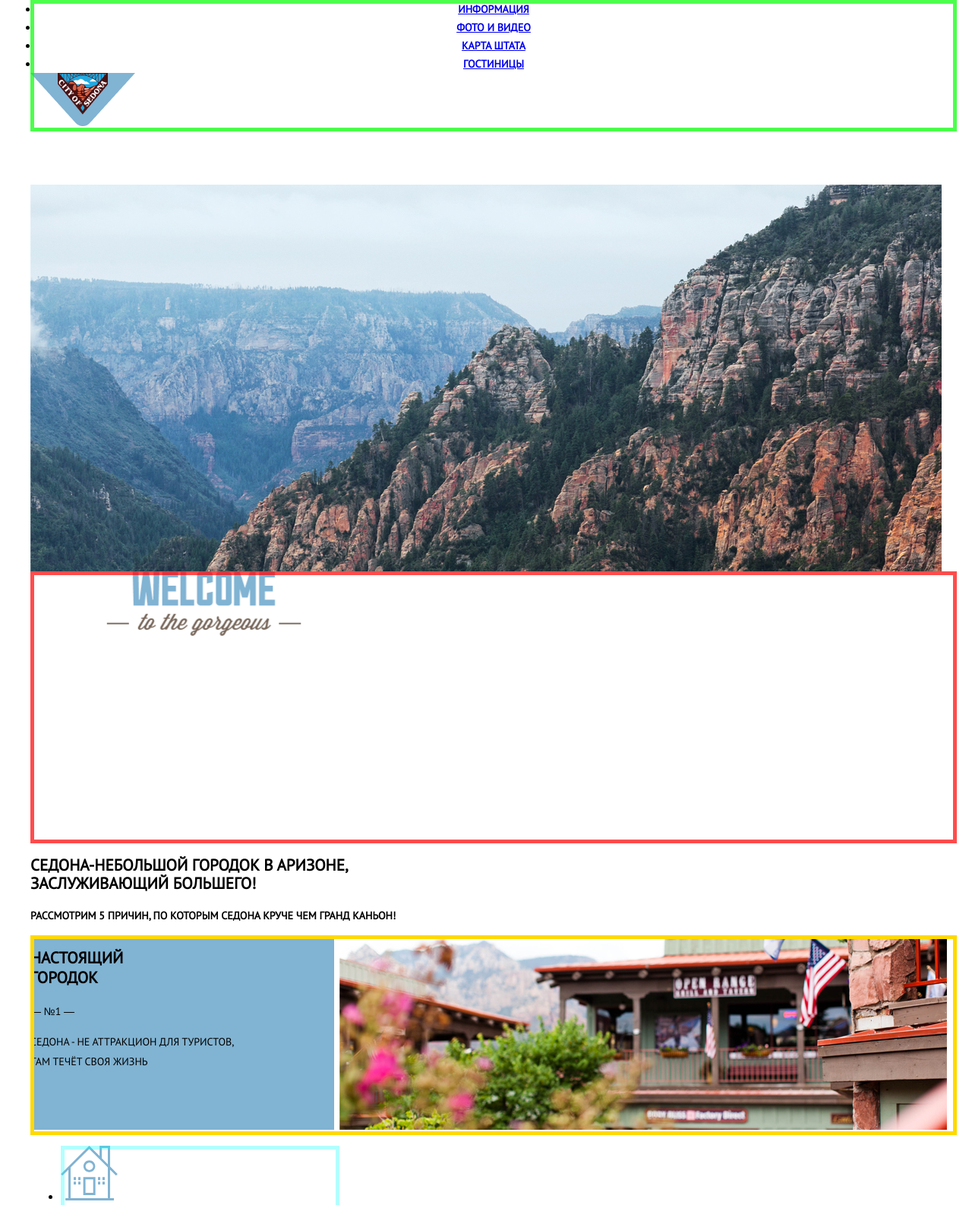
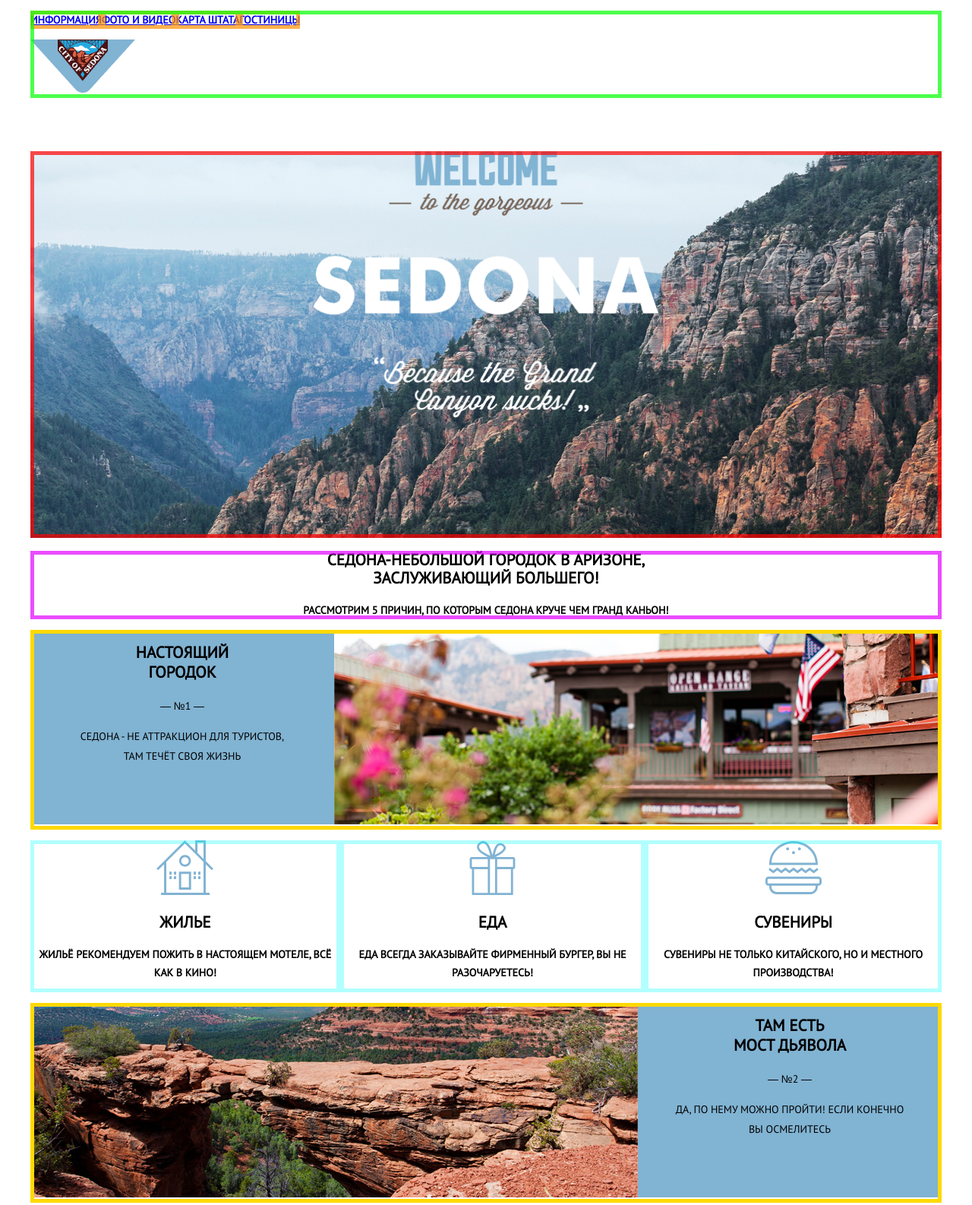
Before and after one commit to GuMJIu/1144221-sedona-29, a plain HTML site: page index.html in a window 1280 px wide. Shown: the top 1586 px of the page at 76% size. Drawn offline with Linux system fonts and the light colour scheme.

Commit message:
что на сейчас сделано

```diff
--- a/css/style.css
+++ b/css/style.css
@@ -33,14 +33,9 @@
   --special-black: #231F20;
 }
 
-.page
-{
-  height: 100%;
-}
-
 .page-body
 {
-  max-height: 1200px;
+  max-width: 1200px;
   display: grid;
   grid-template-rows: min-content 1fr min-content;
   align-content: start;
@@ -51,7 +46,6 @@
 
 body
 {
-  min-width: 1200px;
   font-family: "PT Sans", "Arial", sans-serif;
   font-size: 14px;
   line-height: 24px;
@@ -61,8 +55,6 @@ body
   background-color: var(--basic-white);
   margin: 0;
   padding: 0;
-  background-position: top center;
-  background-repeat: no-repeat;
 
 }
 
@@ -72,33 +64,29 @@ body
   outline: 5px solid rgba(0, 255, 0, 0.7);
   outline-offset: -5px;
 }
-v
-.main-navigation
+.main-navigation-wrapper
 {
-  font-size: 14px;
-  line-height: 26px;
-  display: grid;
+ padding: 0;
 }
+
 .site-navigation
+{
+  padding: 0;
+  display: flex;
+  list-style: none;
+}
+.go-to
 {
   font-style: normal;
   font-weight: bold;
-  display: grid;
-  align-items: center;
   text-align: center;
-  text-transform: uppercase;
-  margin: 0;
   padding: 0;
+  outline: 5px solid rgba(255, 145, 0, 0.7);
+  outline-offset: -5px;
+
 }
 
-.main-navigation-wrapper
-{
-  display: grid;
-  grid-template-columns: 1fr min-content;
-  width: 1200px;
-  margin: 0 auto;
-  padding: 0 10px;
-}
+
 .container
 {
   position: absolute;
@@ -110,6 +98,12 @@ v
   line-height: 26px;
 }
 
+.description-main
+{
+  text-align: center;
+  outline: 5px solid rgba(225, 0, 255, 0.7);
+  outline-offset: -5px;
+}
 .features-left
 {
   width: 400px;
@@ -158,6 +152,9 @@ v
   background-image: url('../img/background.jpg');
   width: 1200px;
   height: 217px;
+
+  outline: 5px solid rgba(255, 0, 0, 0.7);
+  outline-offset: -5px;
 }
 
 .main-header-logo
@@ -165,50 +162,69 @@ v
   background-image: url('../img/backgroundphoto.jpg');
   width: 1200px;
   height: 509px;
+  outline: 5px solid rgba(255, 0, 0, 0.7);
+  outline-offset: -5px;
 }
 
 .main-text-logo
 {
-    outline: 5px solid rgba(255, 0, 0, 0.7);
-    outline-offset: -5px;
-    left: 411.38px;
-    top: 132.35px;
+  text-align: center;
 }
 
 .features
 {
-  display: grid;
-  grid-template-columns: 1fr 2fr;
+  display: flex;
   margin: 0;
   padding: 0;
+  list-style: none;
   outline: 5px solid rgb(255, 217, 0);
   outline-offset: -5px;
-
-
+  text-align: center;
 }
 
-/*.features-reverse
+.advantages
+{
+  padding: 0;
+}
+.list
 {
   display: flex;
-  float: left;
+  padding: 0;
+  list-style: none;
 }
-*/
-.advantages
+
+.item
 {
-  display: grid;
-  grid-template-columns: 1fr 1fr 1fr ;
-  margin: 0;
+  text-align: center;
+  padding: 0;
+  outline: 5px solid rgba(0, 255, 255 , 0.3);
+  outline-offset: -5px;
+}
+
+.advantages-small
+{
   padding: 0;
 }
-/*.list
-{
-    margin: 0;
+
+.list-small
+{ display: grid;
+  grid-template-columns: 1fr 1fr 1fr;
   padding: 0;
 }
-*/
-.item
+.item-small
 {
-  outline: 5px solid rgba(0, 255, 255 , 0.3);
+  text-align: center;
+  outline: 5px solid rgba(25, 0, 255, 0.3);
+  outline-offset: -5px;
+}
+.hotel
+{
+  outline: 5px solid rgba(0, 255, 85, 0.3);
+  outline-offset: -5px;
+}
+.catalog-item
+{
+  outline: 5px solid rgba(238, 255, 0, 0.3);
   outline-offset: -5px;
 }
 .button-more
--- a/index.html
+++ b/index.html
@@ -16,10 +16,10 @@
 <nav class="main-navigation">
   <div class="main-navigation-wrapper">
      <ul class="site-navigation">
-        <li><a href="blank.html">Информация</a></li>
-        <li><a href="blank.html">Фото и видео</a></li>
-        <li><a href="price.html">Карта штата</a></li>
-        <li><a href="catalog.html">Гостиницы</a></li>
+        <li class="go-to"><a href="blank.html">Информация</a></li>
+        <li class="go-to"><a href="blank.html">Фото и видео</a></li>
+        <li class="go-to"><a href="price.html">Карта штата</a></li>
+        <li class="go-to"><a href="catalog.html">Гостиницы</a></li>
     </ul>
     </div>
   </nav>
@@ -29,9 +29,8 @@
 </a>
     </div>
 </div>
-  <div class="main-header-logo"></div>
 </header>
-  <div class="main-text-logo">
+  <div class="main-text-logo main-header-logo">
     <a>
       <img src="img/welcome.png"  width=456.65px height=350.88px alt="Тескт фон">
       </a>
@@ -116,18 +115,18 @@
     </section>
 </div>
 <div>
-    <section class="advantages">
+    <section class="advantages-small">
         <h2 hidden>Что посетить</h2>
-            <ul class="list">
-                <li class="item">
+            <ul class="list-small">
+                <li class="item-small">
                     <h2>Небольшая площадь</h2>
                     <p>Все достопримечательности находятся очень близко</p>
                 </li>
-                <li class="item">
+                <li class="item-small">
                     <h2>Красивая дорога</h2>
                     <p>Ехать в седону из лас-вегаса совсем не скучно!</p>
                 </li>
-                <li class="item">
+                <li class="item-small">
                     <h2>Мало туристов</h2>
                     <p>Большинство едет в гранд каньон и толпится там </p>
                 </li>
```
Also changed, not shown: catalog.html (+26 -21 lines).
